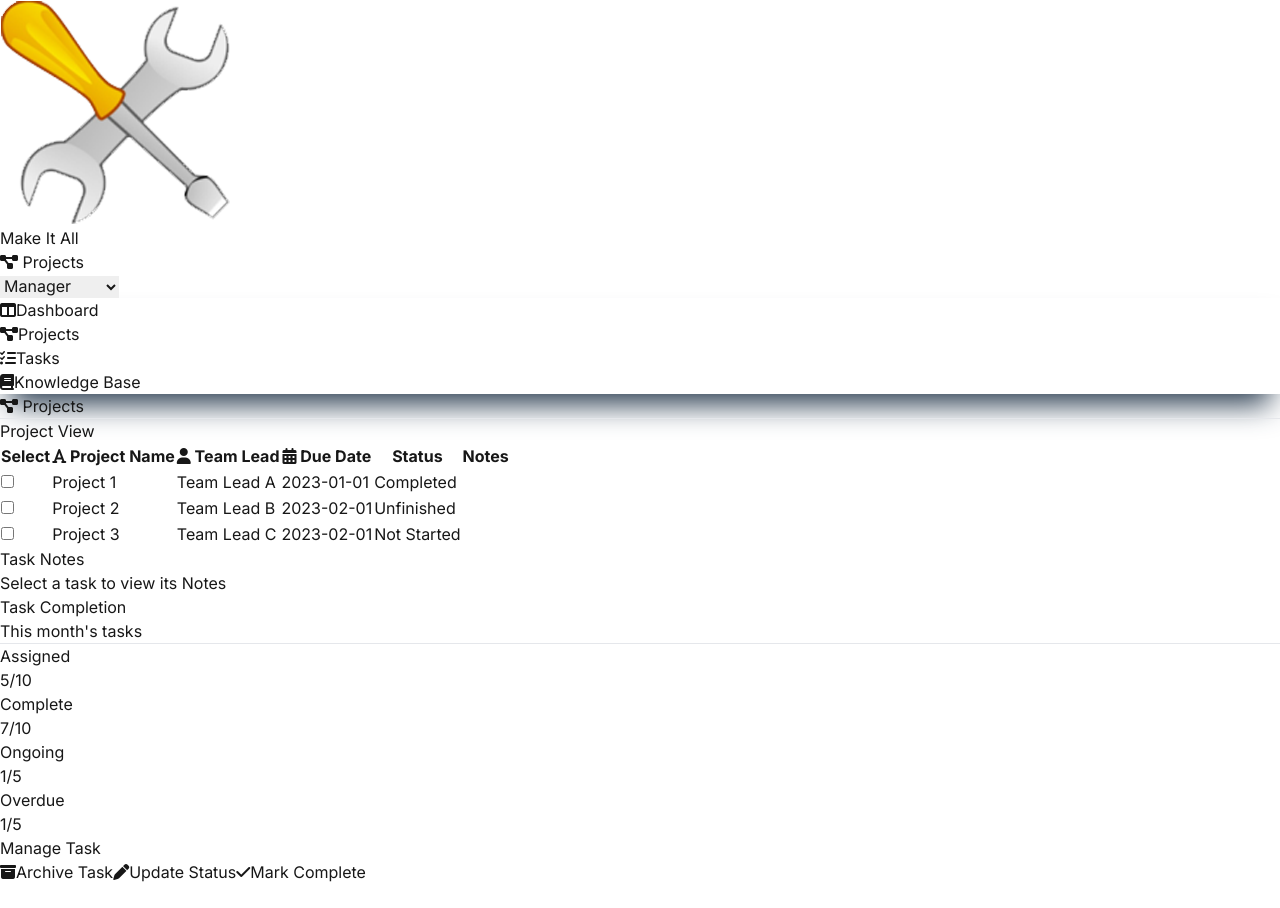
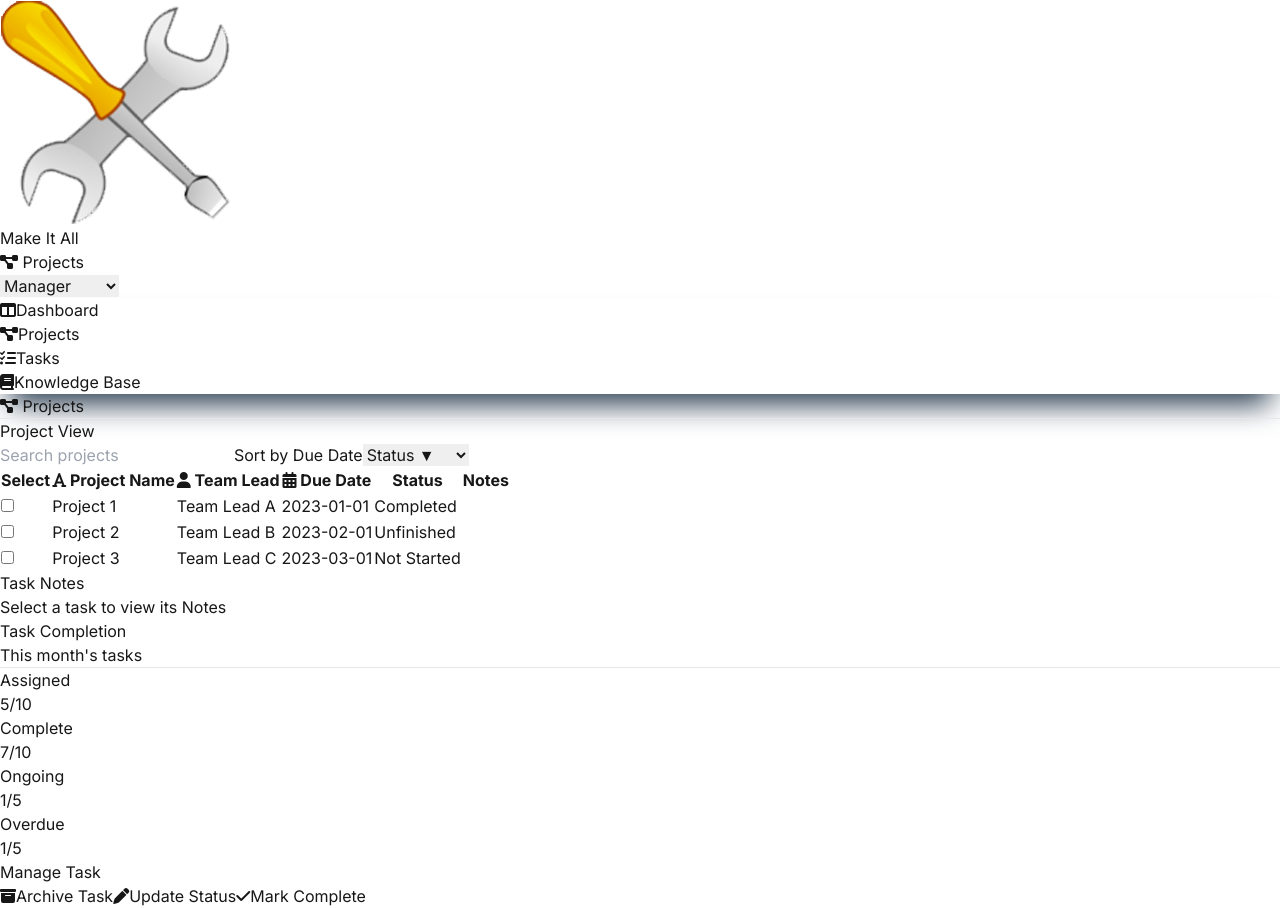
Before and after one commit to lborocs/cob290-part2-team-19, a Next.js app: page /projects in a window 1280 px wide. Before the commit the page ends 884 px from the top, so only its background shows below. Built offline with nearby package versions, Linux system fonts and the light colour scheme.

Commit message:
Update page.tsx

```diff
--- a/src/app/projects/page.tsx
+++ b/src/app/projects/page.tsx
@@ -1,4 +1,5 @@
-"use client"
+"use client";
+import { useState } from "react";
 import { TextButton } from "../components/Input/Buttons";
 import Layout from "../layout/page";
 import React from "react";
@@ -16,6 +17,22 @@ export default function ProjectsPage() {
           {/* Project Table */}
           <div className="bg-[#f3f4f6] shadow-xl border rounded-xl p-5 w-full h-[17em]">
             <h2 className="text-xl font-bold mb-3">Project View</h2>
+            <div className="flex gap-2">
+              <input
+                type="text"
+                placeholder="Search projects"
+                className="border rounded px-3 py-1 text-sm"
+              />
+              <button className="bg-gray-200 px-3 py-1 rounded text-sm hover:bg-gray-300">
+                Sort by Due Date
+              </button>
+              <select className="border rounded px-3 py-1 text-sm">
+                <option>Status ▼</option>
+                <option>Completed</option>
+                <option>In Progress</option>
+                <option>Overdue</option>
+              </select>
+            </div>
             <div className="h-[10em] overflow-x-hidden overflow-scroll">
               <table className="min-w-full mt-4">
                 <thead className="bg-[#1f2937] text-gray-50 uppercase tracking-wider text-left text-xs">
@@ -32,7 +49,9 @@ export default function ProjectsPage() {
                     <th className="table-cell font-normal">
                       <i className="fa-solid fa-calendar-days"></i> Due Date
                     </th>
-                    <th className="table-cell text-center font-normal">Status</th>
+                    <th className="table-cell text-center font-normal">
+                      Status
+                    </th>
                     <th className="table-cell text-center font-normal rounded-tr-lg">
                       Notes
                     </th>
@@ -74,7 +93,7 @@ export default function ProjectsPage() {
                     <td className="table-cell px-2 py-3">Project 3</td>
                     <td className="table-cell px-2 py-3">Team Lead C</td>
                     <td className="table-cell px-2 py-3 text-gray-500">
-                        2023-02-01
+                      2023-03-01
                     </td>
                     <td className="table-cell px-2 py-3 text-gray-500 text-center">
                       Not Started
@@ -106,7 +125,7 @@ export default function ProjectsPage() {
               This month's tasks
             </p>
             <div className="flex justify-center mb-2">
-                <hr className="border w-[75%]"/>
+              <hr className="border w-[75%]" />
             </div>
 
             <div className="mb-4 flex items-center">
@@ -178,17 +197,23 @@ export default function ProjectsPage() {
                 color="bg-yellow-400 text-yellow-700 font-semibold"
                 hoverColor="hover:bg-yellow-500 hover:text-yellow-800"
                 icon={<i className="fa-solid fa-box-archive mr-2"></i>}
-            >Archive Task</TextButton>
+              >
+                Archive Task
+              </TextButton>
               <TextButton
                 color="bg-blue-500 text-blue-200 font-semibold"
                 hoverColor="hover:bg-blue-600 hover:text-blue-300"
                 icon={<i className="fa-solid fa-pen mr-2"></i>}
-            >Update Status</TextButton>
+              >
+                Update Status
+              </TextButton>
               <TextButton
                 color="bg-green-500 text-green-200 font-semibold"
                 hoverColor="hover:bg-green-600 hover:text-green-300"
                 icon={<i className="fa-solid fa-check mr-2"></i>}
-            >Mark Complete</TextButton>
+              >
+                Mark Complete
+              </TextButton>
             </div>
           </div>
         </div>
```
Lines whose indentation alone changed are shown as unchanged.
